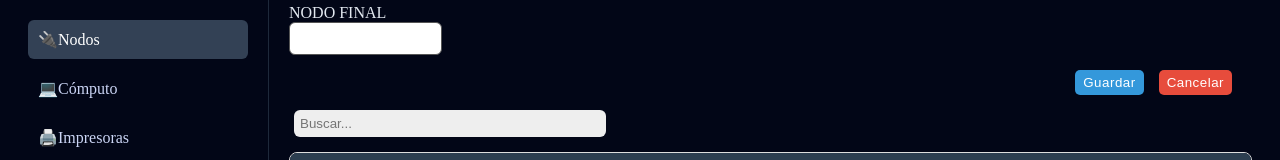
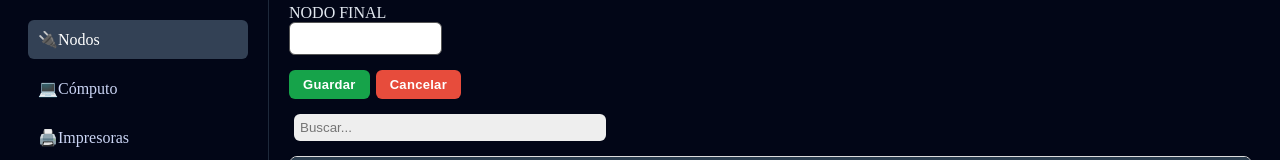
Before and after one commit to WICHO95199159/Erp-inventario, a Vue app in the folder frontend/: page /nodos in a window 1280 px wide. Shown: the part 124-284 px from the top of the page. Built offline with nearby package versions, Linux system fonts and the light colour scheme; no server answers.

Commit message:
botones base creados y homologados en nodos y computo

```diff
--- /dev/null
+++ b/frontend/src/assets/styles/buttons.css
@@ -0,0 +1,59 @@
+/* ===========================
+   BOTÓN BASE
+=========================== */
+
+.btn{
+    display:inline-flex;
+    align-items:center;
+    justify-content:center;
+
+    padding:8px 14px;
+
+    border:none;
+    border-radius:6px;
+
+    cursor:pointer;
+
+    font-size:13px;
+    font-weight:600;
+    line-height:1;
+
+    letter-spacing:.3px;
+
+    margin-right:6px;
+
+    transition:all .20s ease;
+}
+
+.btn:hover{
+    opacity:.85;
+}
+
+/* ===========================
+   COLORES
+=========================== */
+
+.btn-save{
+    background:#16a34a;
+    color:#fff;
+}
+
+.btn-cancel{
+    background:#e74c3c;
+    color:#fff;
+}
+
+.btn-consult{
+    background:#3498db;
+    color:#fff;
+}
+
+.btn-edit{
+    background:#ffffff;
+    color:#111827;
+}
+
+.btn-delete{
+    background:#e74c3c;
+    color:#fff;
+}
--- a/frontend/src/components/ComputoForm.vue
+++ b/frontend/src/components/ComputoForm.vue
@@ -154,8 +154,8 @@
 
     <!-- 🔥 BOTONES -->
     <div class="actions">
-      <button v-if="!consultando" class="btn-save" @click="save"> Guardar </button>
-      <button class="btn-cancel" @click="cancel">Cancelar</button>
+      <button v-if="!consultando" class="btn btn-save" @click="save"> Guardar </button>
+      <button class="btn btn-cancel" @click="cancel">Cancelar</button>
     </div>
 
   </div>
@@ -282,20 +282,6 @@ export default {
   justify-content: flex-end;
 }
 
-.btn-save {
-  background: #3b82f6;
-  color: white;
-  padding: 6px 12px;
-  border-radius: 6px;
-}
-
-.btn-cancel {
-  background: #ef4444;
-  color: white;
-  padding: 6px 12px;
-  border-radius: 6px;
-}
-
 .field input:disabled {
   background: #1e293b;
   color: #93c5fd;
--- a/frontend/src/components/ComputoTable.vue
+++ b/frontend/src/components/ComputoTable.vue
@@ -41,19 +41,19 @@
             <td>
 
               <button
-                class="btn-consult"
+                class="btn btn-consult"
                 @click="$emit('consultar', row)">
                 Consultar
               </button>
 
               <button
-                class="btn-edit"
+                class="btn btn-edit"
                 @click="$emit('edit', row)">
                 Editar
               </button>
 
               <button
-                class="btn-delete"
+                class="btn btn-delete"
                 @click="deleteRow(row.id)">
                 Eliminar
               </button>
@@ -229,46 +229,6 @@ tbody tr.active {
   color: white;
 }
 
-/* 🔥 BOTONES */
-/* 🔥 BOTONES */
-
-button{
-    margin-right:5px;
-    padding:5px 8px;
-    border:none;
-    border-radius:5px;
-    cursor:pointer;
-    font-size:12px;
-    font-weight:500;
-    letter-spacing:.5px;
-    transition:.2s;
-}
-
-button:hover{
-    opacity:.80;
-}
-
-/* CONSULTAR */
-
-.btn-consult{
-    background:#3498db;
-    color:white;
-}
-
-/* EDITAR */
-
-.btn-edit{
-    background:#ffffff;
-    color:#000;
-}
-
-/* ELIMINAR */
-
-.btn-delete{
-    background:#e74c3c;
-    color:white;
-}
-
 /* 🔥 BUSCADOR */
 .search {
   margin-bottom: 10px;
--- a/frontend/src/components/PortsForm.vue
+++ b/frontend/src/components/PortsForm.vue
@@ -63,8 +63,8 @@
 
       <!-- 🔥 BOTONES -->
       <div class="buttons">
-        <button v-if="!consultando" @click="save"> Guardar </button>
-        <button @click="cancel" class="cancel">Cancelar</button>
+        <button v-if="!consultando" class="btn btn-save" @click="save"> Guardar </button>
+        <button @click="cancel" class="btn btn-cancel">Cancelar</button>
       </div>
 
     </div>
@@ -150,33 +150,6 @@ export default {
   width: 135px;
 }
 
-/* 🔥 BOTONES */
-.buttons {
-  display: flex;
-  justify-content: flex-end;
-  gap: 10px;
-}
-
-/* Botones base */
-button {
-  padding: 8px 14px;
-  border-radius: 6px;
-  border: none;
-  cursor: pointer;
-}
-
-/* Guardar */
-button:first-child {
-  background-color: #3498db;
-  color: white;
-}
-
-/* Cancelar */
-.cancel {
-  background-color: #e74c3c;
-  color: white;
-}
-
 .forminput:disabled{
     background:#1e293b;
     color:#93c5fd;
--- a/frontend/src/components/PortsTable.vue
+++ b/frontend/src/components/PortsTable.vue
@@ -32,18 +32,20 @@
             <td>
 
                 <button
+                    class="btn btn-consult"
                     @click="$emit('consultar', row)">
                     Consultar
                 </button>
 
                 <button
+                    class="btn btn-edit"
                     @click="$emit('edit', row)">
                     Editar
                 </button>
 
                 <button
-                    @click="confirmDelete(row)"
-                    class="btn-delete">
+                    class="btn btn-delete"
+                    @click="confirmDelete(row)">
                     Eliminar
                 </button>
 
@@ -199,27 +201,4 @@ tr:hover {
   background-color: #4279af;
 }
 
-button {
-  margin-right: 5px;
-  padding: 5px 8px;
-  border: none;
-  border-radius: 5px;
-  cursor: pointer;
-  font-weight: 500;
-  letter-spacing: 0.5px;
-}
-
-button:hover {
-  opacity: 0.5;
-}
-
-button:first-child {
-  background-color: #3498db;
-  color: white;
-}
-
-button:last-child {
-  background-color: #e74c3c;
-  color: white;
-}
 </style>
--- a/frontend/src/main.js
+++ b/frontend/src/main.js
@@ -1,6 +1,10 @@
 import { createApp } from "vue";
 import App from "./App.vue";
 import router from "./router";
+
+import "./assets/styles/buttons.css";
+import "./assets/styles/forms.css";
+import "./assets/styles/tables.css";
 
 createApp(App).use(router).mount("#app");
 
```
Also changed, not shown: frontend/src/assets/styles/forms.css (added), frontend/src/assets/styles/tables.css (added).
